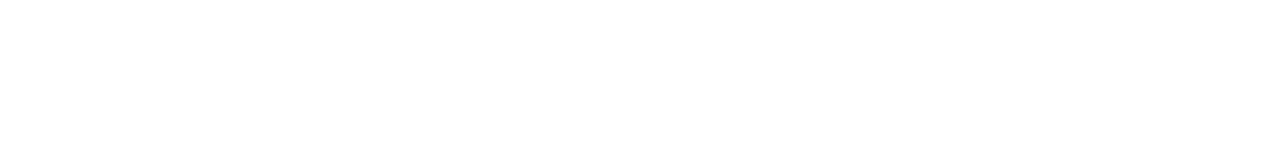
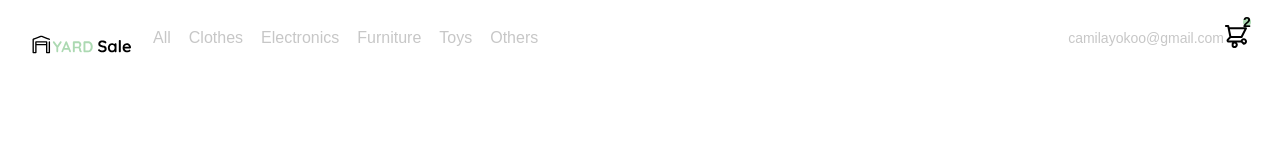
Before and after one commit to dianaclabel/yardsale-ecommerce, a plain HTML site: page navbar.html in a window 1280 px wide. Drawn offline with Linux system fonts and the light colour scheme.

Commit message:
modified style

```diff
--- a/navbar.html
+++ b/navbar.html
@@ -0,0 +1,56 @@
+<!DOCTYPE html>
+<html lang="en">
+  <head>
+    <meta charset="UTF-8" />
+    <meta http-equiv="X-UA-Compatible" content="IE=edge" />
+    <meta name="viewport" content="width=device-width, initial-scale=1.0" />
+    <link rel="stylesheet" href="style.css" />
+    <title>Document</title>
+  </head>
+  <body>
+    <nav>
+      <img src="./assets/icons/icon_menu.svg" alt="menu" class="menu" />
+
+      <div class="navbar-left">
+        <img
+          src="./assets/logos/logo_yard_sale.svg"
+          alt="logo"
+          class="logo-navbar"
+        />
+        <ul>
+          <li>
+            <a href="/">All</a>
+          </li>
+          <li>
+            <a href="/">Clothes</a>
+          </li>
+          <li>
+            <a href="/">Electronics</a>
+          </li>
+          <li>
+            <a href="/">Furniture</a>
+          </li>
+          <li>
+            <a href="/">Toys</a>
+          </li>
+          <li>
+            <a href="/">Others</a>
+          </li>
+        </ul>
+      </div>
+
+      <div class="navbar-right">
+        <ul>
+          <li class="navbar-email">camilayokoo@gmail.com</li>
+          <li class="navbar-shopping-cart">
+            <img
+              src="./assets/icons/icon_shopping_cart.svg"
+              alt="shoppingcart"
+            />
+            <div>2</div>
+          </li>
+        </ul>
+      </div>
+    </nav>
+  </body>
+</html>
--- a/style.css
+++ b/style.css
@@ -369,6 +369,77 @@ body {
   margin-bottom: 12px;
 }
 
+/*estilos para el navbar*/
+nav {
+  display: flex;
+  justify-content: space-between;
+  padding: 0 24px;
+}
+
+.menu {
+  display: none;
+}
+
+.logo-navbar {
+  width: 100px;
+}
+
+.navbar-left ul,
+.navbar-right ul {
+  list-style: none;
+  padding: 0;
+  margin-top: 0;
+  display: flex;
+  align-items: center;
+  margin-left: 12px;
+  height: 60px;
+}
+.navbar-left {
+  display: flex;
+}
+
+.navbar-left ul {
+  margin-left: 12px;
+}
+
+.navbar-left ul li a,
+.navbar-left ul li a {
+  text-decoration: none;
+  color: var(--Very-light-pink);
+  border: 1px solid var(--White);
+  padding: 8px;
+  border-radius: 8px;
+}
+
+.navbar-left ul li a:hover,
+.navbar-left ul li a:hover {
+  border: 1px solid var(--Hospital-green);
+  color: var(--Hospital-green);
+}
+.navbar-email {
+  color: var(--Very-light-pink);
+  font-size: var(--sm);
+}
+
+.navbar-shopping-cart {
+  position: relative;
+}
+
+.navbar-shopping-cart div {
+  width: 8px;
+  height: 8px;
+  background-color: var(--Hospital-green);
+  border-radius: 50%;
+  font-size: var(--sm);
+  font-weight: bold;
+  position: absolute;
+  top: -6px;
+  right: -3px;
+  display: flex;
+  justify-content: space-between;
+  align-items: center;
+}
+
 @media (max-width: 640px) {
   .logo {
     display: block;
```
